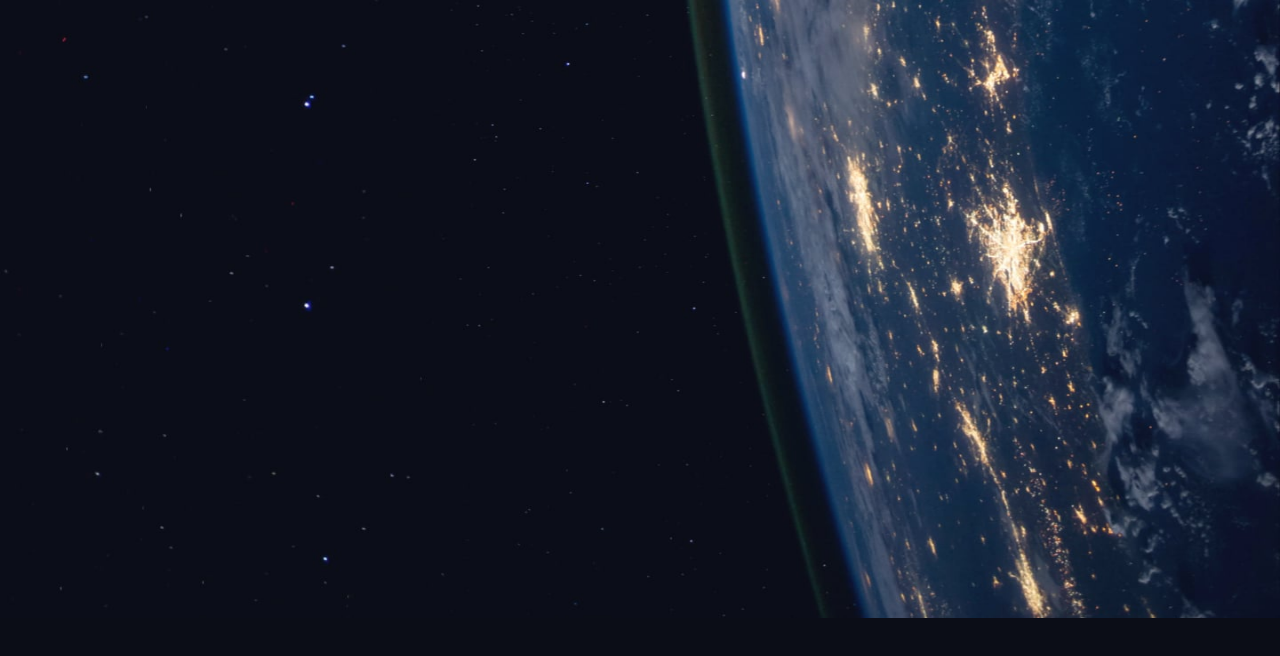
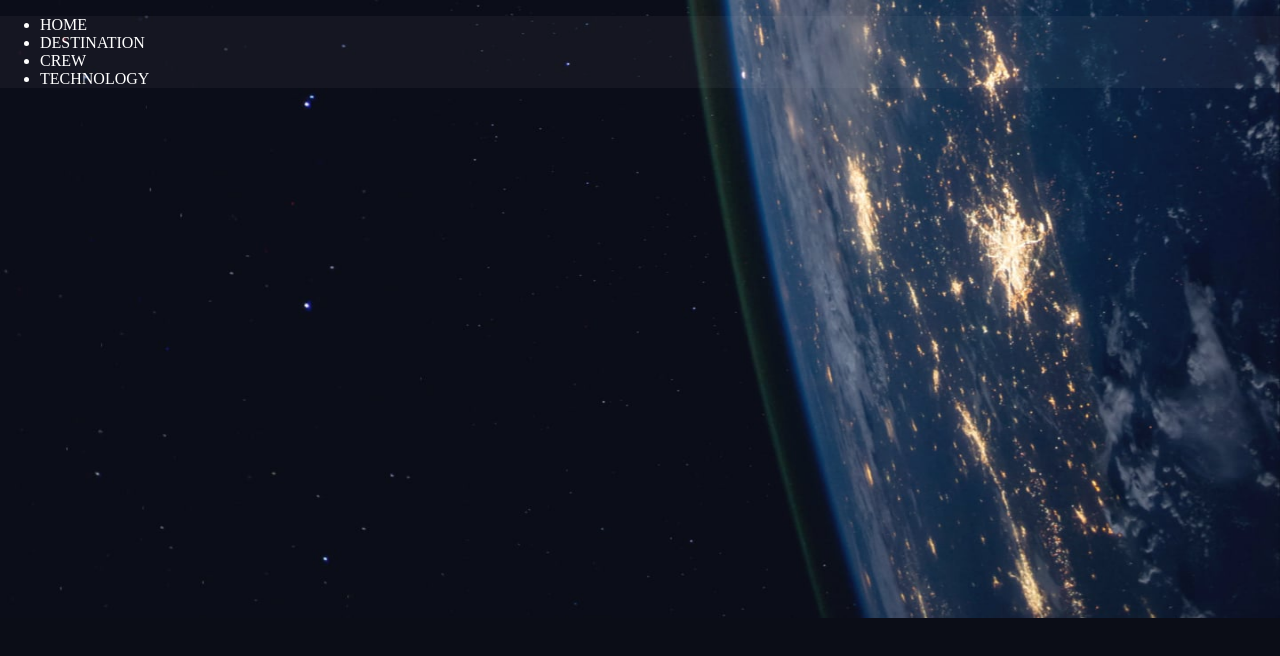
Before and after one commit to reynaldlamury/space-tourism, a website built with Vite: page src/index.html in a window 1280 px wide. Built offline with nearby package versions, Linux system fonts and the light colour scheme; a web font is replaced by a local one.

Commit message:
move <nav> to the top

```diff
--- a/src/index.html
+++ b/src/index.html
@@ -17,6 +17,23 @@
   </head>
   <body>
     <div id="app">
+      <nav>
+        <div class="nav_container">
+					<div class="nav_logo_wrapper">
+
+          <div class="logo"></div>
+					</div>
+          <div class="nav_link_wrapper">
+            <ul class="nav-link">
+              <li>HOME</li>
+              <li>DESTINATION</li>
+              <li>CREW</li>
+              <li>TECHNOLOGY</li>
+            </ul>
+          </div>
+        </div>
+      </nav>
+
       <div class="bg-wrapper">
         <div class="ratio_cover">box</div>
         <div class="ratio">
@@ -27,20 +44,6 @@
           />
         </div>
       </div>
-
-      <!-- <nav> -->
-      <!--   <div class="nav-container"> -->
-      <!--     <div class="logo"></div> -->
-      <!--     <div class="nav-link-wrapper"> -->
-      <!--       <ul class="nav-link"> -->
-      <!--         <li>HOME</li> -->
-      <!--         <li>DESTINATION</li> -->
-      <!--         <li>CREW</li> -->
-      <!--         <li>TECHNOLOGY</li> -->
-      <!--       </ul> -->
-      <!--     </div> -->
-      <!--   </div> -->
-      <!-- </nav> -->
     </div>
     <script type="module" src="/main.js"></script>
   </body>
--- a/src/style.scss
+++ b/src/style.scss
@@ -24,16 +24,18 @@ body {
   display: block;
   justify-content: center;
   align-items: center;
-  position: fixed;
+  position: absolute;
+  top: 0;
+  left: 0;
 
   // cover the bg-image
   .ratio_cover {
-    position: fixed;
-    z-index: 10;
+    position: absolute;
+    z-index: 5;
     width: 100%;
-    height: 100vh;
+    // height: 100vh;
     background-color: red;
-    opacity: 0
+    opacity: 0;
   }
   // -------------- bg-image ----------------- //
   .ratio {
@@ -59,6 +61,9 @@ body {
   // -------------- bg-image ----------------- //
 }
 
-.nav-container {
+.nav_container {
+  margin: 0;
+  background-color: $white-accent-4;
   position: relative;
+  z-index: 10;
 }
```
